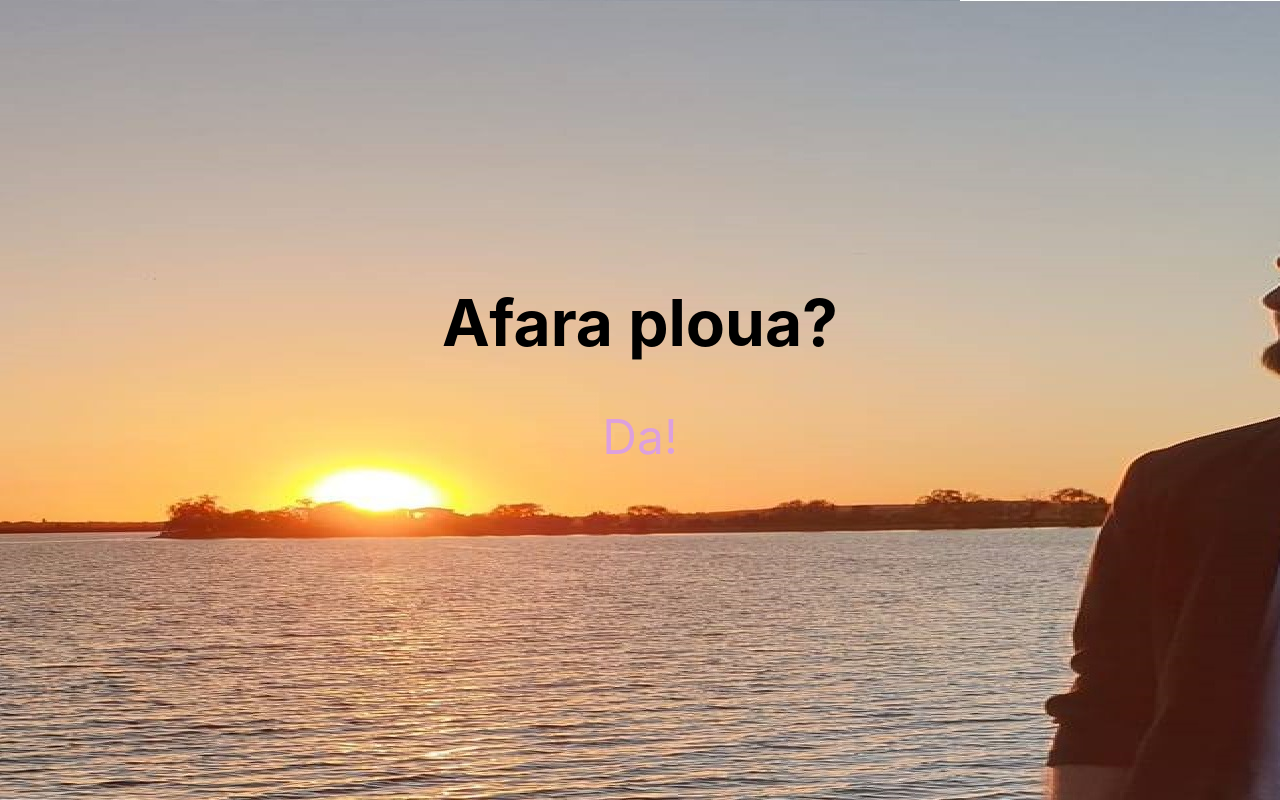
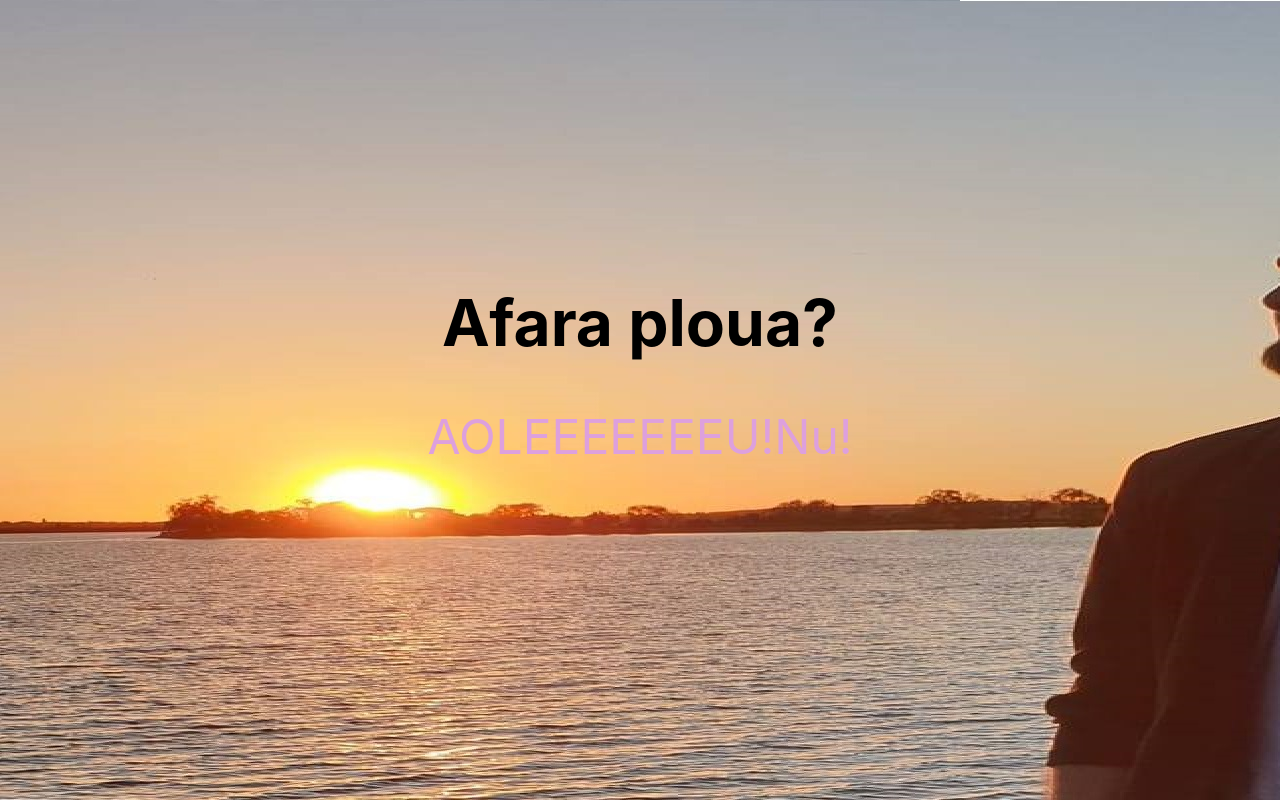
Before and after one commit to Ryderxz4224/rainoutside, a Next.js app: page / in a window 1280 px wide. Built offline with nearby package versions, Linux system fonts and the light colour scheme; no server answers.

Commit message:
Doua tickete. BAM. APi calluri pentru a afla vremea la locatia curenta bazandu-te pe IP

```diff
--- a/package.json
+++ b/package.json
@@ -9,6 +9,7 @@
     "lint": "next lint"
   },
   "dependencies": {
+    "lodash": "^4.17.21",
     "next": "12.1.5",
     "react": "18.1.0",
     "react-dom": "18.1.0"
--- a/pages/index.js
+++ b/pages/index.js
@@ -2,8 +2,37 @@ import Head from 'next/head'
 import Image from 'next/image'
 import styles from '../styles/Home.module.css'
 
+
 export default function Home() {
+
+  const _ = require("lodash");
+  let url = 'https://ipapi.co/2a02:2f04:c40d:6100:1155:c13b:a5db:73bc/json/';
+  let lat = 0
+  let long = 0
+  let weather = "poateploua"
+  let vreme = "mayberain"
+  fetch(url)
+    .then(res => res.json())
+      .then(out => {
+        lat = _.get(out, "latitude", null)
+        long = _.get(out, "longitude", null)
+      })
+        .catch(err => error);
+
+  url = "https://api.openweathermap.org/data/2.5/weather?lat=" + lat + "&lon=" + long + "&appid=5667d20d425ea4533bdbc1d9e3ec3962"
+  fetch(url)
+    .then(res => res.json())
+      .then(out => {
+        console.log(out)
+        weather = _.get(out, "weather", null)
+        console.log(weather)
+        vreme = _.get(weather[0], "main", null)
+        console.log(vreme)
+      })
+        .catch(err => error);
+
   return (
+
     <div className={styles.container}>
       <Head>
         <title>Create Next App</title>
@@ -17,7 +46,9 @@ export default function Home() {
         </h1>
 
         <p className={styles.oprisan}>
-          Da!
+          {vreme === "Rain" && "Da!"}
+          {vreme != "Extreme" && "AOLEEEEEEEU!"}
+          {vreme != "Rain" && "Nu!"}
         </p>
 
       </main>
```
Also changed, not shown: 2 other files (tests, documents, lock files or other folders).
